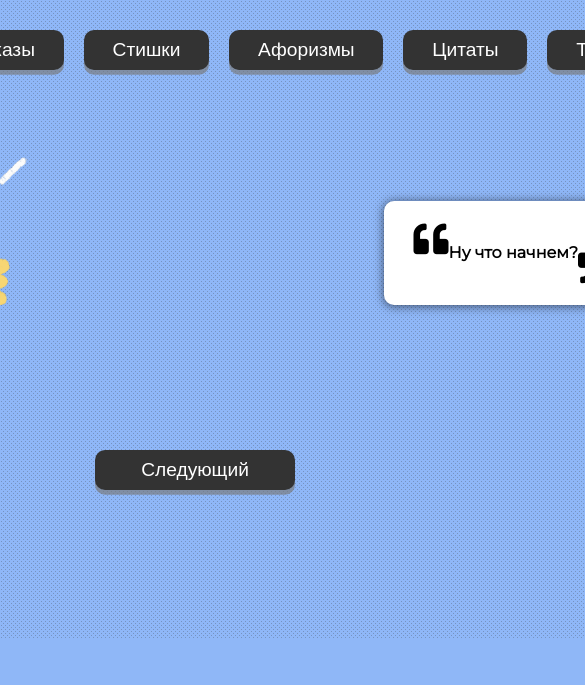
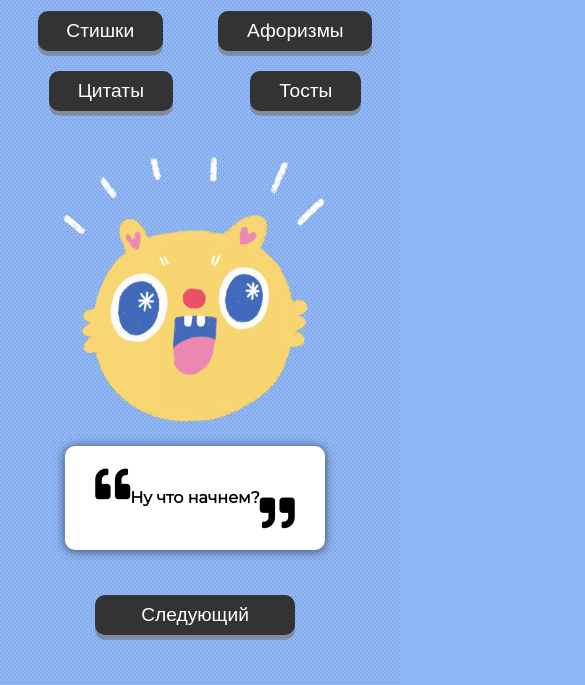
Before and after one commit to VladimirShtylenko/hamster-laugh, a plain HTML site: page index.html in a window 390 px wide. Shown: the part 206-891 px from the top of the page, 585 px wide, since content can reach past the window. Before the commit the page ends 844 px from the top, so only its background shows below. Drawn offline with Linux system fonts and the light colour scheme.

Commit message:
add media queries

```diff
--- a/style.css
+++ b/style.css
@@ -130,3 +130,28 @@ button:active {
     width: 100%;
     height: 100%;
 }
+
+@media screen and (max-width:990px) {
+    .container {
+        flex-direction: column;
+    }
+    ul {
+        width: 100%;
+        flex-wrap: wrap;
+        justify-content: space-around;
+        padding: 0!important;
+        margin-left: 10px;
+        margin-right: 10px;
+    }
+    li {
+        margin-top: 20px;
+        margin-right: 5px!important;
+        margin-left: 5px;
+    }
+    .text-block {
+        max-width: 100%;
+        height: auto;
+        margin-left: 10px;
+        margin-right: 10px;
+    }
+}
```
